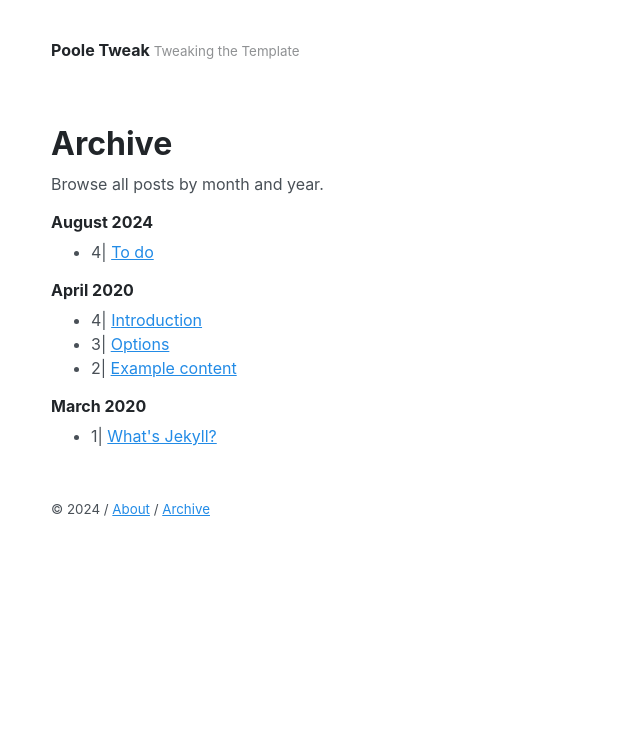
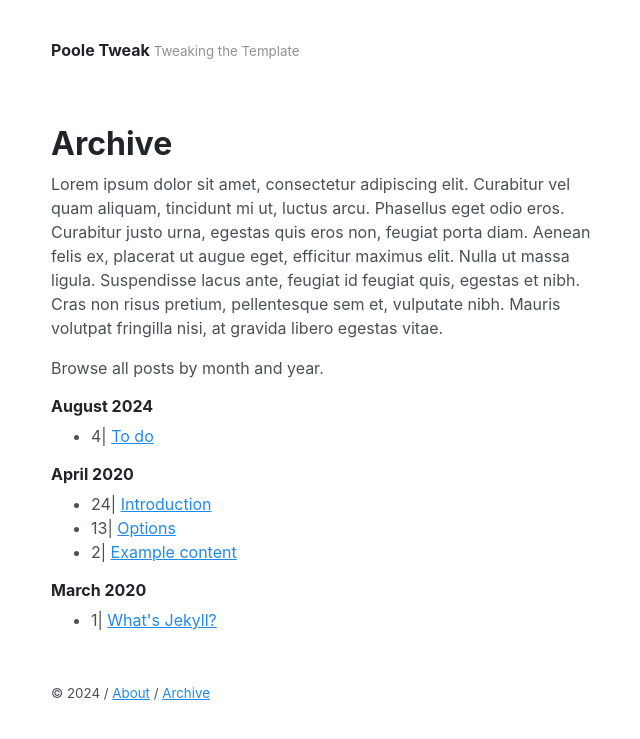
Before and after one commit to akmolteni/gp, a Jekyll site: the page built from archive.md, in a window 1280 px wide. Shown: the top 739 px of the page, without its empty margins (309-949 px from the left). Built offline with Jekyll 4.4.1, drawn with Linux system fonts in a browser that asks for light colours.

Commit message:
Creating data for archive page

```diff
--- a/archive.md
+++ b/archive.md
@@ -4,6 +4,8 @@ title: Archive
 ---
 
 # Archive
+
+Lorem ipsum dolor sit amet, consectetur adipiscing elit. Curabitur vel quam aliquam, tincidunt mi ut, luctus arcu. Phasellus eget odio eros. Curabitur justo urna, egestas quis eros non, feugiat porta diam. Aenean felis ex, placerat ut augue eget, efficitur maximus elit. Nulla ut massa ligula. Suspendisse lacus ante, feugiat id feugiat quis, egestas et nibh. Cras non risus pretium, pellentesque sem et, vulputate nibh. Mauris volutpat fringilla nisi, at gravida libero egestas vitae.
 
 Browse all posts by month and year.
 
```
Also changed, not shown: _posts/2020-04-13-options.md (renamed from _posts/2020-04-03-options.md), _posts/2020-04-24-introduction.md (renamed from _posts/2020-04-04-introduction.md), 1 other file.
